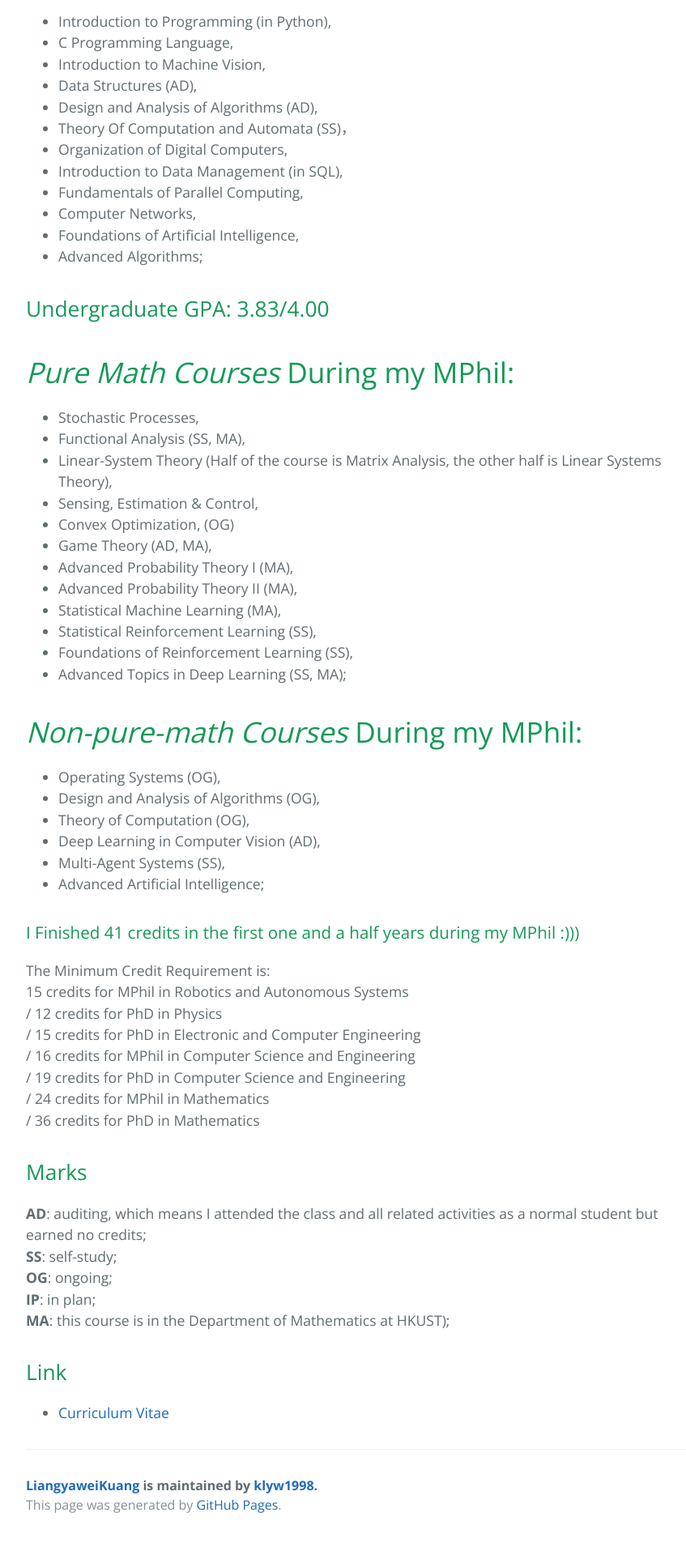
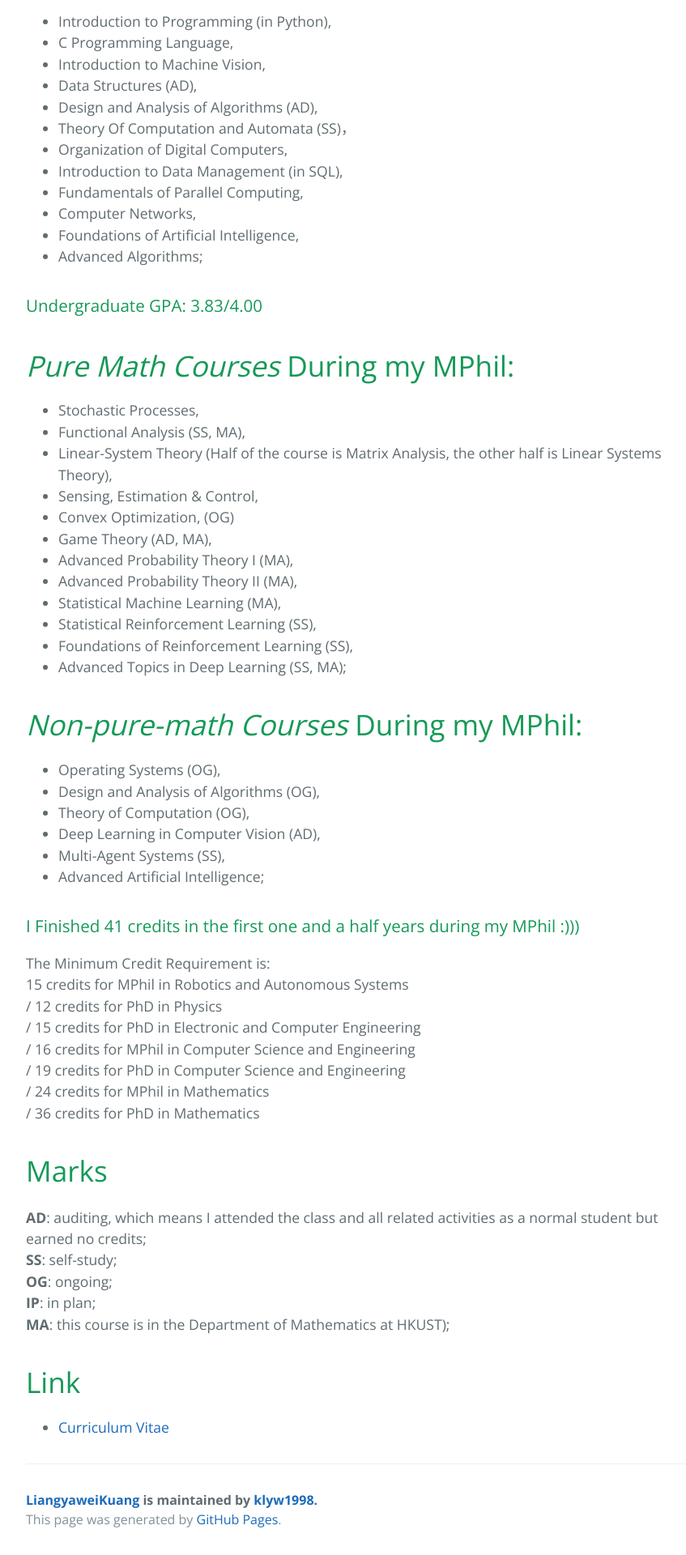
Before and after one commit to klyw1998/LiangyaweiKuang, a Jekyll site: the page built from courses.md, in a window 1280 px wide. Shown: the part 1279-3199 px from the top of the page at 81% size, without its empty margins (192-1039 px from the left). Built offline with Jekyll 4.4.1, drawn with Linux system fonts in a browser that asks for light colours.

```diff
--- a/courses.md
+++ b/courses.md
@@ -45,7 +45,7 @@ description: This is a partial list of courses from undergraduate to present.
 - Foundations of Artificial Intelligence,
 - Advanced Algorithms;
 
-## Undergraduate GPA: 3.83/4.00
+### Undergraduate GPA: 3.83/4.00
 
 # *Pure Math Courses* During my MPhil:
 - Stochastic Processes,
@@ -79,12 +79,12 @@ The Minimum Credit Requirement is:
 / 24 credits for MPhil in Mathematics
 / 36 credits for PhD in Mathematics
 
-## Marks
+# Marks
 __AD__: auditing, which means I attended the class and all related activities as a normal student but earned no credits;
 __SS__: self-study;
 __OG__: ongoing;
 __IP__: in plan;
 __MA__: this course is in the Department of Mathematics at HKUST);
 
-## Link
+# Link
 - [Curriculum Vitae](https://github.com/klyw1998/LiangyaweiKuang/blob/gh-pages/cv.pdf)
```
